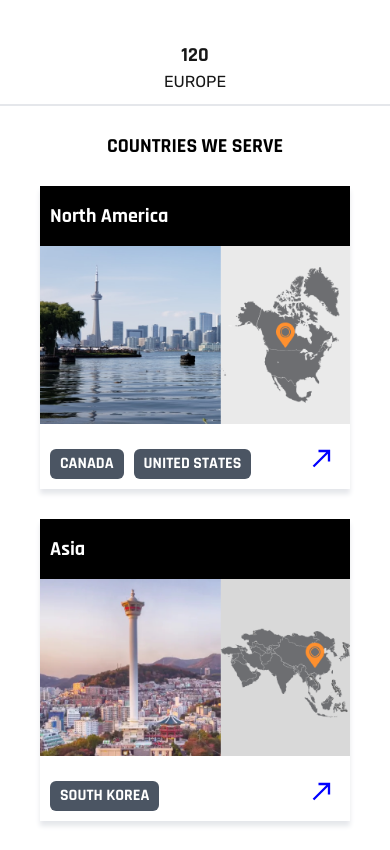
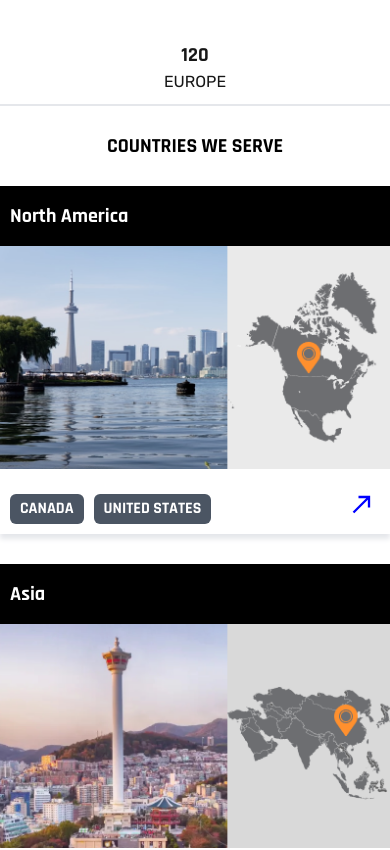
Before and after one commit to way-wise/waywisejobs, a Next.js app: page / in a window 390 px wide. Shown: the part 880-1730 px from the top of the page. Built offline with nearby package versions, Linux system fonts and the light colour scheme.

Commit message:
style: container issues

```diff
--- a/app/components/Header.jsx
+++ b/app/components/Header.jsx
@@ -14,7 +14,7 @@ const Header = () => {
 
   return (
     <>
-      <header className="bg-white/80 flex flex-wrap md:flex-nowrap justify-between items-center top-0 left-0 w-full z-[999] sticky backdrop-blur">
+      <header className="bg-white/80 max-w-[1680px] mx-auto flex flex-wrap md:flex-nowrap justify-between items-center top-0 left-0 w-full z-[999] sticky backdrop-blur">
         <div className="flex items-center px-4 sm:px-8  md:pl-[50px] md:pr-[80px] py-[10px] md:py-[20px]">
           <Link href="/">
             <Image
--- a/app/components/global/MainSlider.jsx
+++ b/app/components/global/MainSlider.jsx
@@ -80,7 +80,7 @@ export default function MainSlider() {
     <Slider {...settings}>
       {sliderData.map((item, index) => (
         <div
-          className="lg:h-[700px] md:h-[500px] h-[300px] w-full !flex justify-center items-end focus:outline-none relative"
+          className="max-w-[1680px] mx-auto lg:h-[700px] md:h-[500px] h-[300px] w-full !flex justify-center items-end focus:outline-none relative"
           key={index}
         >
           <img
--- a/app/components/global/SliderTwo.jsx
+++ b/app/components/global/SliderTwo.jsx
@@ -66,7 +66,7 @@ export default function SliderTwo() {
   };
 
   return (
-    <div className="relative z-50 px-4 lg:px-8">
+    <div className="relative z-50 max-w-[1680px] mx-auto">
       <Slider {...settings}>
         {sliderData.map((item, index) => (
           <div
--- a/app/components/home/CountriesSection.jsx
+++ b/app/components/home/CountriesSection.jsx
@@ -35,7 +35,7 @@ const CountriesSection = () => {
   ];
 
   return (
-    <section className='md:my-[100px] my-[10px] mx-[40px]'>
+    <section className='max-w-[1680px] mx-auto md:my-[100px] my-[10px]'>
       <h2 className="text-[20px] md:text-[48px] font-bold text-black  uppercase font-rajdhani leading-[20px] md:leading-[55px] md:mb-[45px] mb-[30px] md:mt-[20px] mt-[30px] text-center">
         Countries we serve
       </h2>
```
